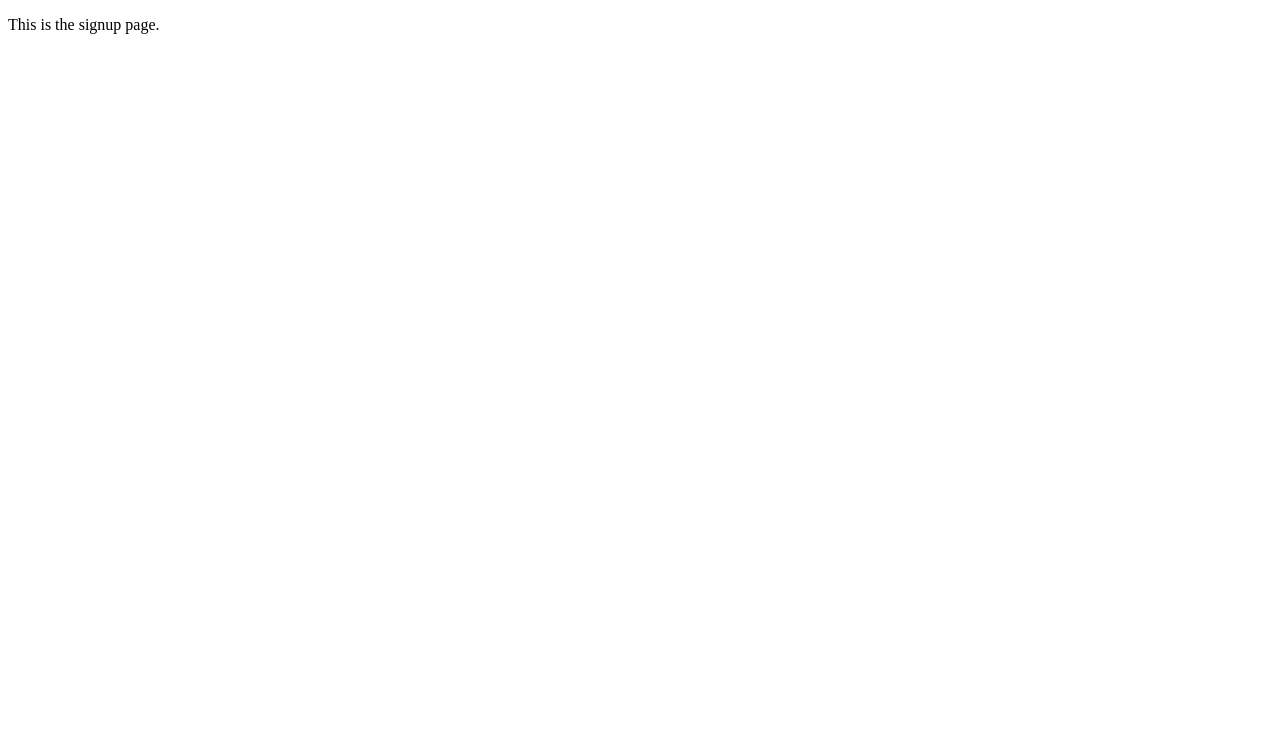
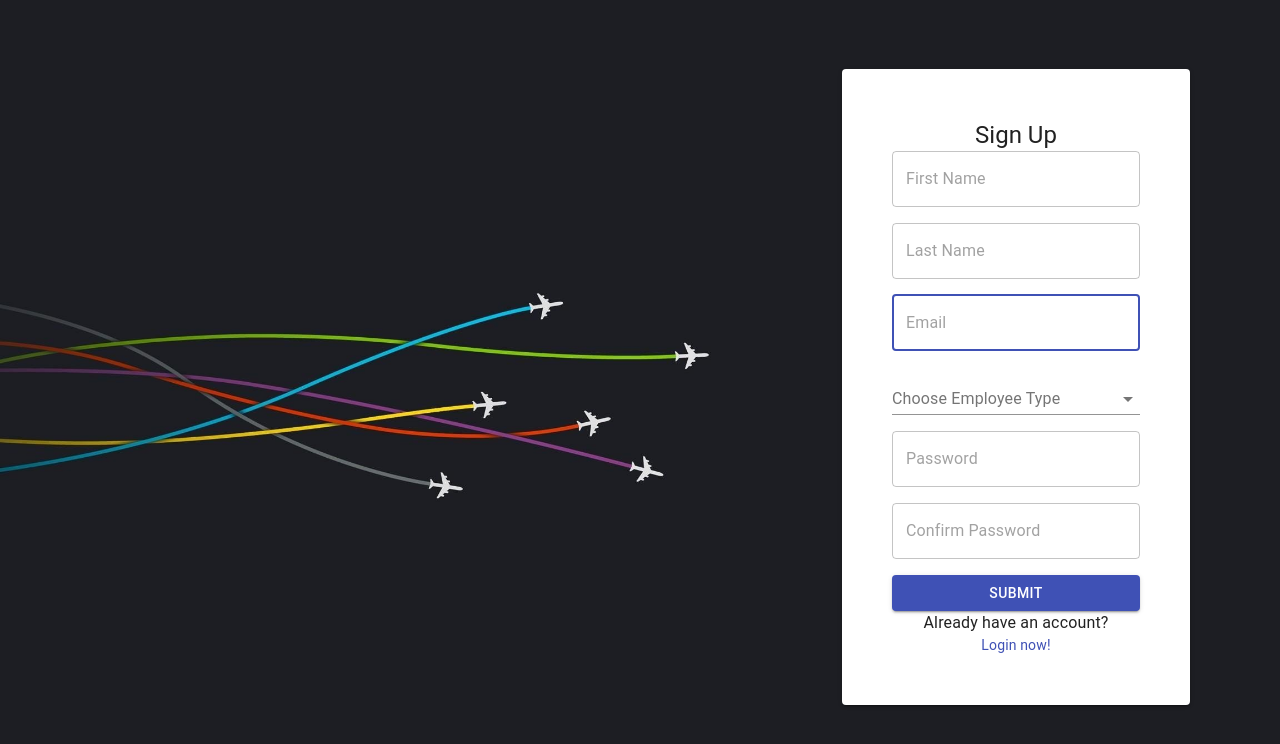
Before and after one commit to gopinathsjsu/team-project-team-six, a React app in the folder airportmgr/frontend/: page /signuppage in a window 1280 px wide. Shown: the top 744 px of the page. Built offline with nearby package versions, Linux system fonts and the light colour scheme; the HTML template or start-up script is replaced by a standard one.

Commit message:
added sign up page changes

```diff
--- a/airportmgr/frontend/src/App.css
+++ b/airportmgr/frontend/src/App.css
@@ -15,8 +15,9 @@ width: 100%;
 /* min-height: 5vh; */
 position: fixed;
 padding: 50px;
+margin-bottom: 0px;
 margin-left: 800px;
-margin-top: 100px;
+margin-top: 150px;
 }
 .bg-image{
 position: fixed;
--- a/airportmgr/frontend/src/components/SignUpPage.js
+++ b/airportmgr/frontend/src/components/SignUpPage.js
@@ -1,14 +1,211 @@
 import React, { Component } from "react";
+import {
+    Button,
+    TextField,
+    Grid,
+    Paper,
+    AppBar,
+    Typography,
+    Toolbar,
+    Link,
+    FormControl,
+    InputLabel,
+    Select, MenuItem
+    } from "@material-ui/core";
+import Snackbar from "@material-ui/core/Snackbar";
+import SnackbarContent from "@material-ui/core/SnackbarContent";
+import "../App.css" ;
+import ErrorIcon from "@material-ui/icons/Error";
 
 export default class SignUpPage extends Component {
   constructor(props) {
     super(props);
-  }
+
+        //this.state = { username: "", password:"", authflag:1 };
+        //this.handleChange = this.handleChange.bind(this);
+        this.handleSubmit = this.handleSubmit.bind(this);
+        }
+    // handleChange(event) {
+    // this.setState({ username: event.state.username, password: event.state.password });
+    // }
+
+
+    handleChange = name => e => {
+        this.setState({
+          [name]: e.target.value
+        });
+      };
+    passwordMatch = () => this.state.password === this.state.confirmpassword;
+    handleSubmit(event) {
+    event.preventDefault();
+    // if (this.state.username == 'admin@littech.in' && this.state.password == 'secret') {
+    // this.props.history.push("/home");
+    // } else {
+    // alert('Incorrect Credntials!');
+    // }
+    if (!this.passwordMatch()) {
+        this.setState({
+          errorOpen: true,
+          error: "Passwords don't match"
+        });
+
+    }
+    else {window.location.href = '/loginpage'}
+}
 
   render() {
     return (
-      <p>This is the signup page.</p>
+        <div className="bg-image" styel={{marginTop:"5px"}}>
+        <Grid justifyContent="center" align="center">
+        <Grid item>
+        <Grid
+        container
+        direction="column"
+        justifyContent="center"
+        spacing={2}
+        className="login-form "
+        >
+        <Paper
+        variant="elevation"
+        elevation={2}
+        className="login-background"
+        >
+        <Grid item>
+            <Typography component="h1" variant="h5">
+            Sign Up
+            </Typography>
+        </Grid>
+        <Grid item>
+        <form onSubmit={this.handleSubmit}>
+            <Grid container direction="column" spacing={2}>
+                <Grid item>
+                    <TextField
+                    type="name"
+                    placeholder="First Name"
+                    fullWidth
+                    name="name"
+                    variant="outlined"
+                    //value={this.state.username}
+                    // onChange={(event) =>
+                    // this.setState({
+                    // [event.target.name]: event.target.value,
+                    // })
+                    // }
+                    required
+                    autoFocus
+                    />
+                </Grid>
 
+                <Grid item>
+                    <TextField
+                    type="name"
+                    placeholder="Last Name"
+                    fullWidth
+                    name="lname"
+                    variant="outlined"
+                    //value={this.state.username}
+                    // onChange={(event) =>
+                    // this.setState({
+                    // [event.target.name]: event.target.value,
+                    // })
+                    // }
+                    required
+                    autoFocus
+                    />
+                </Grid>
+                <Grid item>
+                    <TextField
+                    type="email"
+                    placeholder="Email"
+                    fullWidth
+                    name="username"
+                    variant="outlined"
+                    // value={this.state.username}
+                    // onChange={(event) =>
+                    // this.setState({
+                    // [event.target.name]: event.target.value,
+                    // })
+                    // }
+                    required
+                    autoFocus
+                    />
+                </Grid>
+                <Grid item>
+                    <FormControl fullWidth>
+                        <InputLabel id="demo-simple-select-label">Choose Employee Type</InputLabel>
+                        <Select
+                            labelId="demo-simple-select-label"
+                            id="demo-simple-select"
+                            //value={age}
+                            label="Age"
+                            //onChange={handleChange}
+                        >
+                            <MenuItem value={10}>AirlineEmployee</MenuItem>
+                            <MenuItem value={20}>AirportEmployee</MenuItem>
+                        </Select>
+                    </FormControl>
+                </Grid>
+                <Grid item>
+                    <TextField
+                    type="password"
+                    placeholder="Password"
+                    fullWidth
+                    name="password"
+                    variant="outlined"
+                    onChange={this.handleChange("password")}
+                    // value={this.state.password}
+                    // onChange={(event) =>
+                    // this.setState({
+                    // [event.target.name]: event.target.value,
+                    // })
+                    // }
+                    required
+                    />
+                </Grid>
+                <Grid item>
+                    <TextField
+                    type="password"
+                    placeholder="Confirm Password"
+                    fullWidth
+                    name="confirmpassword"
+                    variant="outlined"
+                    onChange={this.handleChange("confirmpassword")}
+                    // value={this.state.password}
+                    // onChange={(event) =>
+                    // this.setState({
+                    // [event.target.name]: event.target.value,
+                    // })
+                    // }
+                    required
+                    />
+                </Grid>
+            <Grid item>
+                <Button
+                    variant="contained"
+                    color="primary"
+                    type="submit"
+                    className="button-block"
+                    >
+                    Submit
+                </Button>
+            </Grid>
+        </Grid>
+        </form>
+        </Grid>
+        <Grid item>
+        <Typography>
+            Already have an account?
+        </Typography>
+        <Link href='/loginpage' variant="body2">
+         Login now!
+        </Link>
+        </Grid>
+        </Paper>
+        </Grid>
+        </Grid>
+    </Grid>
+
+    </div>
     );
   }
 }
```
Also changed, not shown: airportmgr/frontend/src/components/LoginPage.js (indentation only).
